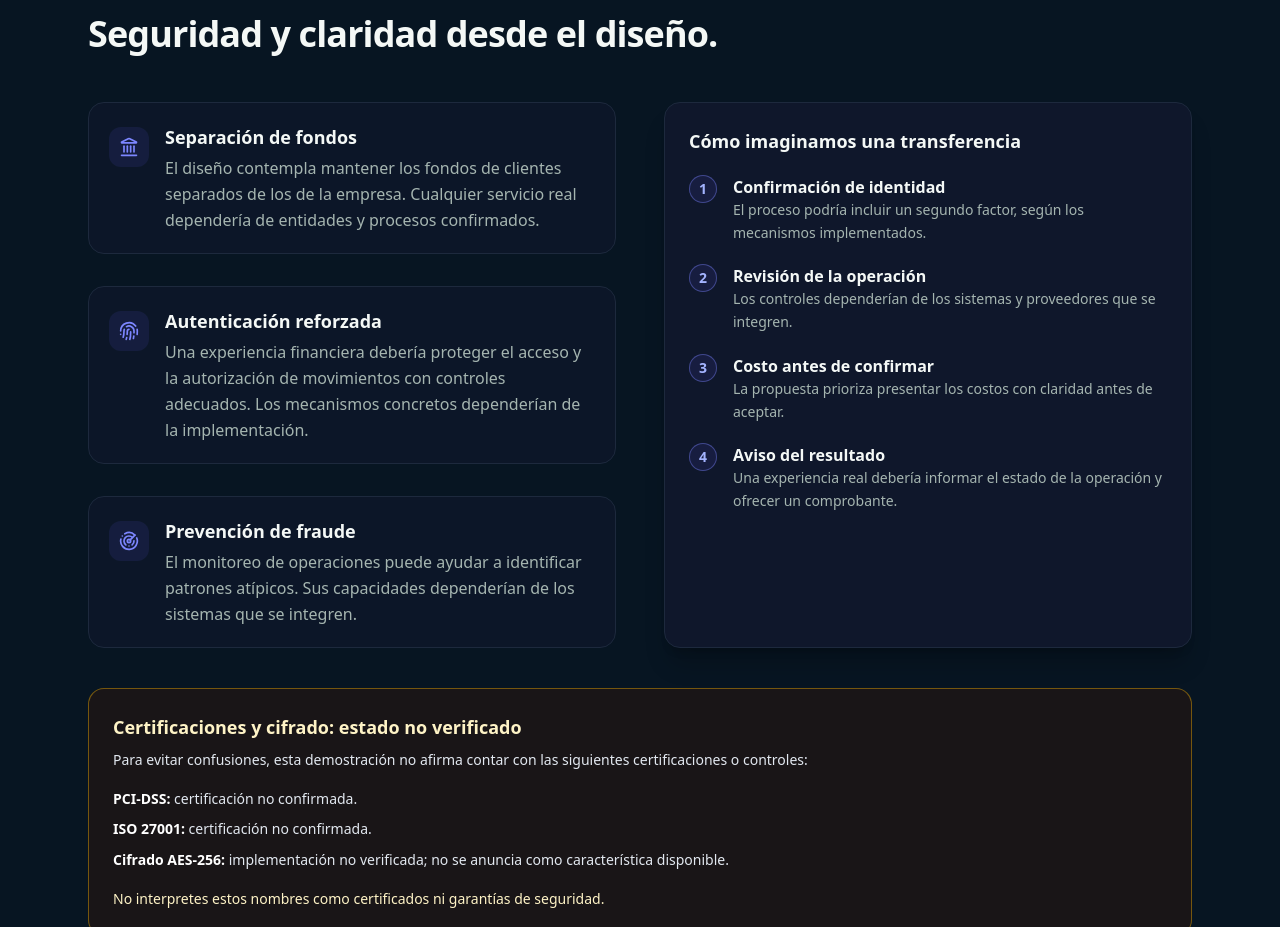
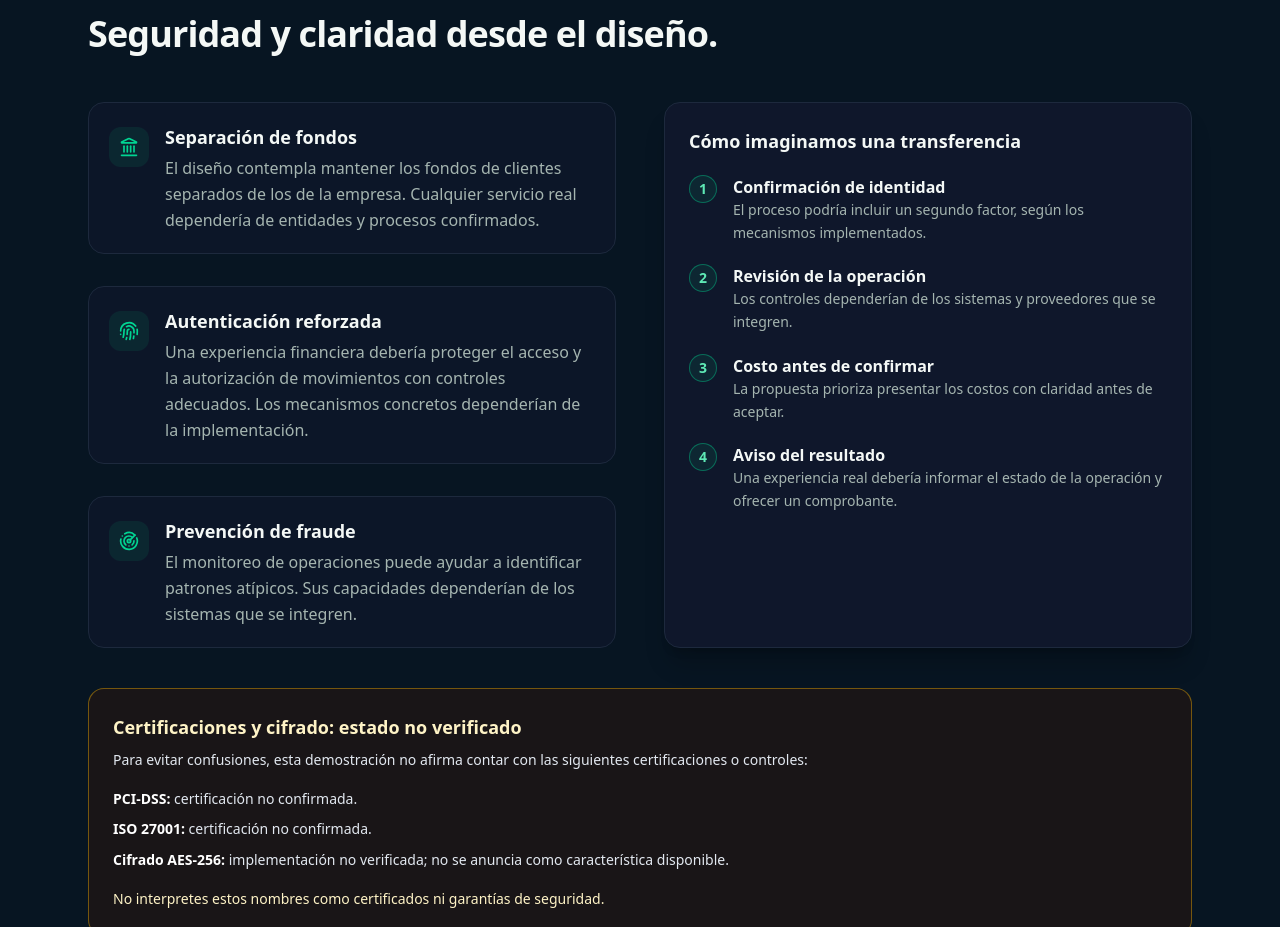
Before and after one commit to josemanuelsuarez110/cauce-landing, a Next.js app: page / in a window 1280 px wide. Shown: the part 1840-2767 px from the top of the page. Built offline with nearby package versions, Linux system fonts and the light colour scheme.

Commit message:
style: establish premium navy and emerald visual system

```diff
--- a/src/components/Security.tsx
+++ b/src/components/Security.tsx
@@ -37,7 +37,7 @@ export function Security() {
           <ul className="space-y-8">
             {PILLARS.map(({ Icon, title, text }) => (
               <li key={title} className="flex gap-4 rounded-2xl border border-slate-800 bg-slate-900/70 p-5">
-                <span className="mt-1 flex h-10 w-10 shrink-0 items-center justify-center rounded-xl bg-indigo-500/10 text-indigo-400">
+                <span className="mt-1 flex h-10 w-10 shrink-0 items-center justify-center rounded-xl bg-emerald-500/10 text-emerald-400">
                   <Icon aria-hidden="true" className="h-5 w-5" />
                 </span>
                 <div>
@@ -53,7 +53,7 @@ export function Security() {
             <ol className="mt-5 space-y-5">
               {FLOW.map((step, i) => (
                 <li key={step.title} className="flex gap-4">
-                  <span aria-hidden="true" className="tabular flex h-7 w-7 shrink-0 items-center justify-center rounded-full border border-indigo-400/40 bg-indigo-500/10 text-sm font-semibold text-indigo-300">
+                  <span aria-hidden="true" className="tabular flex h-7 w-7 shrink-0 items-center justify-center rounded-full border border-emerald-400/40 bg-emerald-500/10 text-sm font-semibold text-emerald-300">
                     {i + 1}
                   </span>
                   <div>
```
